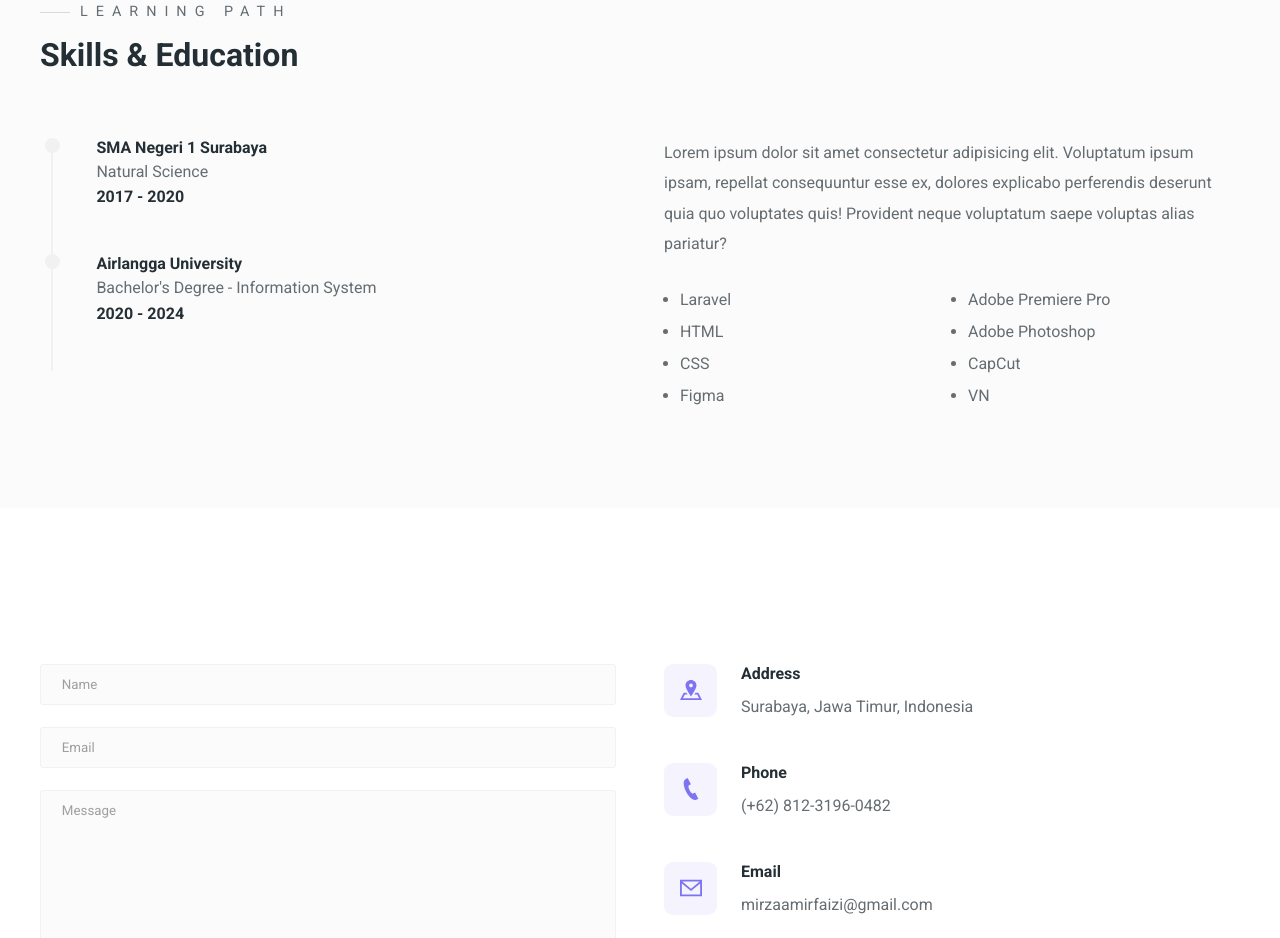
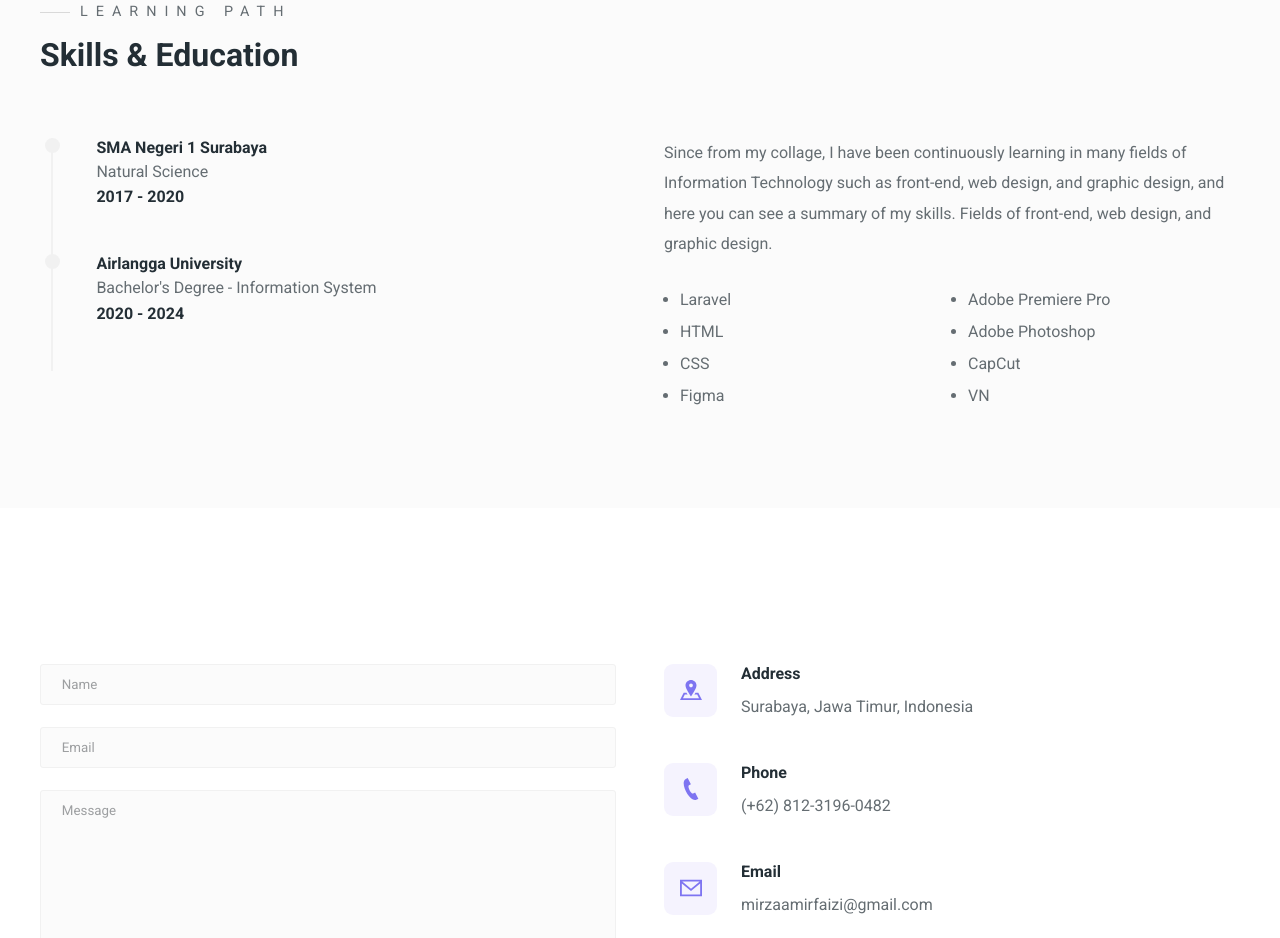
Before and after one commit to mierjaX/mrjjA-portfolio, a plain HTML site: page index.html in a window 1280 px wide. Shown: the part 2554-3492 px from the top of the page. Drawn offline with Linux system fonts and the light colour scheme.

Commit message:
update summary skills

```diff
--- a/index.html
+++ b/index.html
@@ -286,7 +286,9 @@
 
           <div class="skills-right">
             <p>
-              Lorem ipsum dolor sit amet consectetur adipisicing elit. Voluptatum ipsum ipsam, repellat consequuntur esse ex, dolores explicabo perferendis deserunt quia quo voluptates quis! Provident neque voluptatum saepe voluptas alias pariatur?
+              Since from my collage, I have been continuously learning in many fields of
+              Information Technology such as front-end, web design, and graphic design,
+              and here you can see a summary of my skills. Fields of front-end, web design, and graphic design.
             </p>
 
             <div class="skills-list">
```
